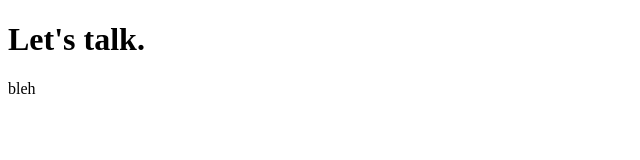
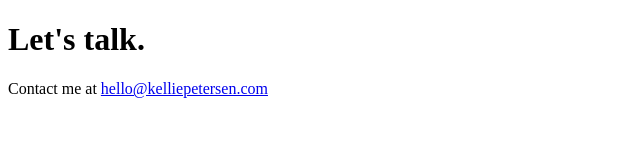
Before and after one commit to KelliePetersen/gatsby-blog, a Gatsby site: page /contact in a window 1280 px wide. Shown: the whole page, without its empty margins (0-640 px from the left). Built offline with nearby package versions, Linux system fonts and the light colour scheme; Gatsby itself is replaced by a stand-in of ours.

Commit message:
add email

```diff
--- a/src/pages/contact.js
+++ b/src/pages/contact.js
@@ -4,7 +4,7 @@ const Contact = () => {
   return (
     <div>
       <h1>Let's talk.</h1>
-      <p>bleh</p>
+      <p>Contact me at <a href="mailto:hello@kelliepetersen.com">hello@kelliepetersen.com</a></p>
     </div>
   )
 }
```
